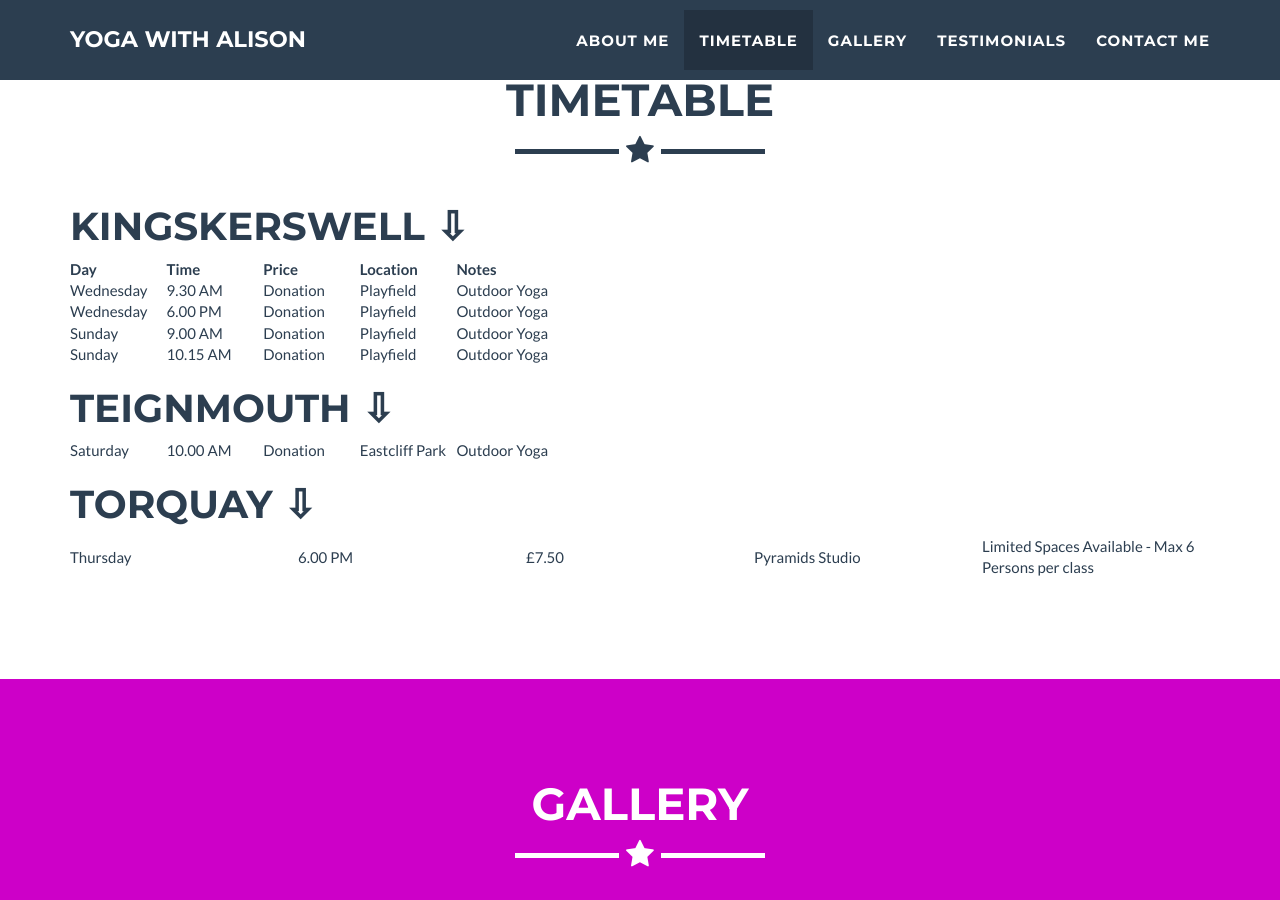
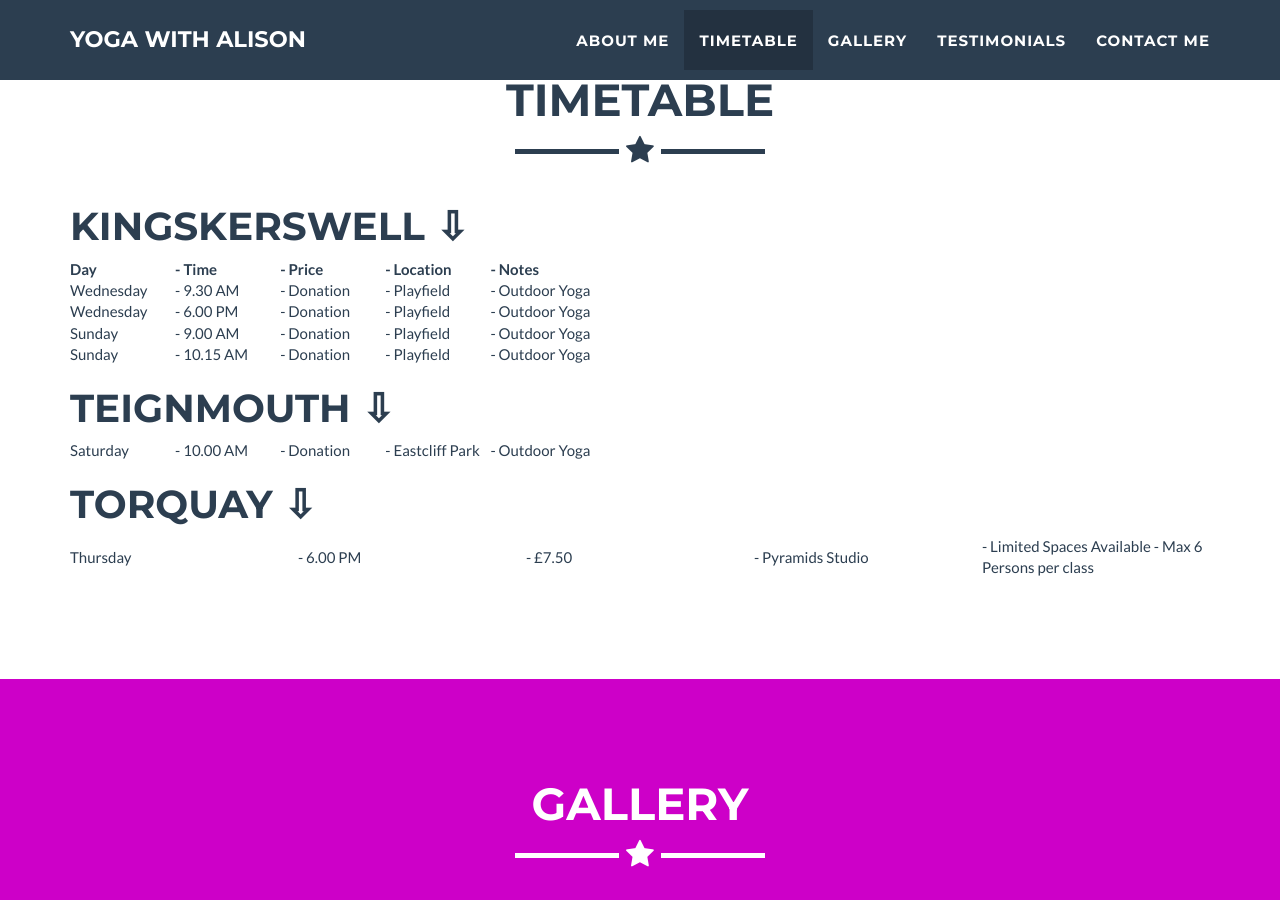
Before and after one commit to YogaWithAlison/yogawithalison.github.io, a Jekyll site: the page built from _posts/2014-07-18-project-1.markdown, in a window 1280 px wide and 900 px high, scrolled down 2305 px. Built offline with Jekyll 4.4.1, drawn with Linux system fonts in a browser that asks for light colours.

Commit message:
timetbale

```diff
--- a/_includes/timetable.html
+++ b/_includes/timetable.html
@@ -13,38 +13,38 @@
                   <TABLE id="kingskerswell">
                         <TR>
                               <TH>Day</TH>
-                              <TH>Time</TH>
-                              <TH>Price</TH>
-                              <TH>Location</TH>
-                              <TH>Notes</TH>
+                              <TH> - Time</TH>
+                              <TH> - Price</TH>
+                              <TH> - Location</TH>
+                              <TH> - Notes</TH>
                         </TR>
                         <TR>
                               <TD>Wednesday</TD>
-                              <TD>9.30 AM</TD>
-                              <TD>Donation</TD>
-                              <TD>Playfield</TD>
-                              <TD>Outdoor Yoga</TD>
+                              <TD> - 9.30 AM</TD>
+                              <TD> - Donation</TD>
+                              <TD> - Playfield</TD>
+                              <TD> - Outdoor Yoga</TD>
                         </TR>
                         <TR>
                               <TD>Wednesday</TD>
-                              <TD>6.00 PM</TD>
-                              <TD>Donation</TD>
-                              <TD>Playfield</TD>
-                              <TD>Outdoor Yoga</TD>
+                              <TD> - 6.00 PM</TD>
+                              <TD> - Donation</TD>
+                              <TD> - Playfield</TD>
+                              <TD> - Outdoor Yoga</TD>
                         </TR>
                         <TR>
                               <TD>Sunday</TD>
-                              <TD>9.00 AM</TD>
-                              <TD>Donation</TD>
-                              <TD>Playfield</TD>
-                              <TD>Outdoor Yoga</TD>
+                              <TD> - 9.00 AM</TD>
+                              <TD> - Donation</TD>
+                              <TD> - Playfield</TD>
+                              <TD> - Outdoor Yoga</TD>
                         </TR>
                         <TR>
                               <TD>Sunday</TD>
-                              <TD>10.15 AM</TD>
-                              <TD>Donation</TD>
-                              <TD>Playfield</TD>
-                              <TD>Outdoor Yoga</TD>
+                              <TD> - 10.15 AM</TD>
+                              <TD> - Donation</TD>
+                              <TD> - Playfield</TD>
+                              <TD> - Outdoor Yoga</TD>
                         </TR>
                   </TABLE>
 
@@ -52,10 +52,10 @@
                   <TABLE id="teignmouth">
                         <TR>
                               <TD>Saturday</TD>
-                              <TD>10.00 AM</TD>
-                              <TD>Donation</TD>
-                              <TD>Eastcliff Park</TD>
-                              <TD>Outdoor Yoga</TD>
+                              <TD> - 10.00 AM</TD>
+                              <TD> - Donation</TD>
+                              <TD> - Eastcliff Park</TD>
+                              <TD> - Outdoor Yoga</TD>
                         </TR>
                   </TABLE>
 
@@ -63,10 +63,10 @@
                   <TABLE id="torquay">
                         <TR>
                               <TD>Thursday</TD>
-                              <TD>6.00 PM</TD>
-                              <TD>£7.50</TD>
-                              <TD>Pyramids Studio</TD>
-                              <TD>Limited Spaces Available - Max 6 Persons per class</TD>
+                              <TD> - 6.00 PM</TD>
+                              <TD> - £7.50</TD>
+                              <TD> - Pyramids Studio</TD>
+                              <TD> - Limited Spaces Available - Max 6 Persons per class</TD>
                         </TR>
                   </TABLE>
             <!--</div>-->
```
